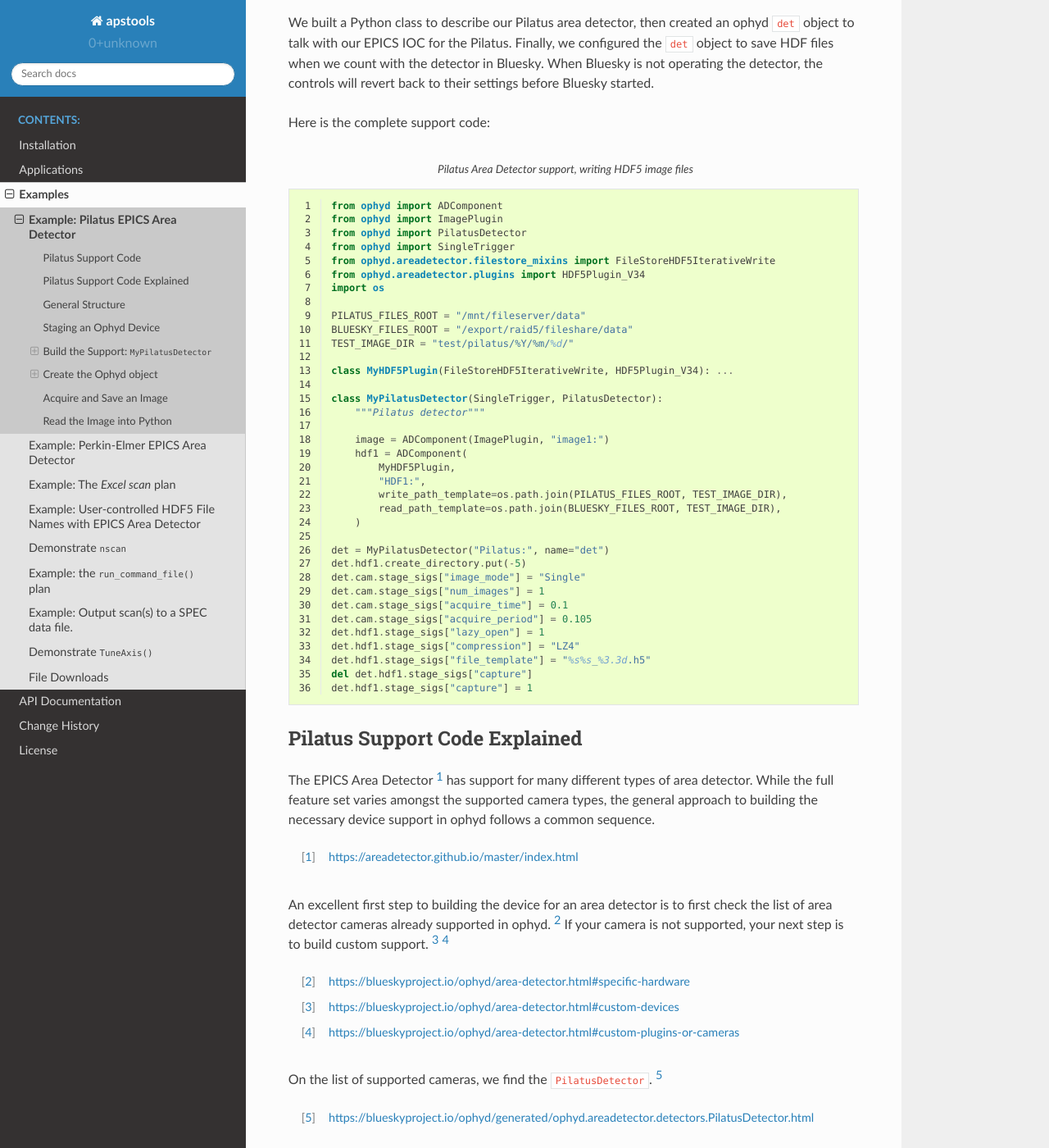
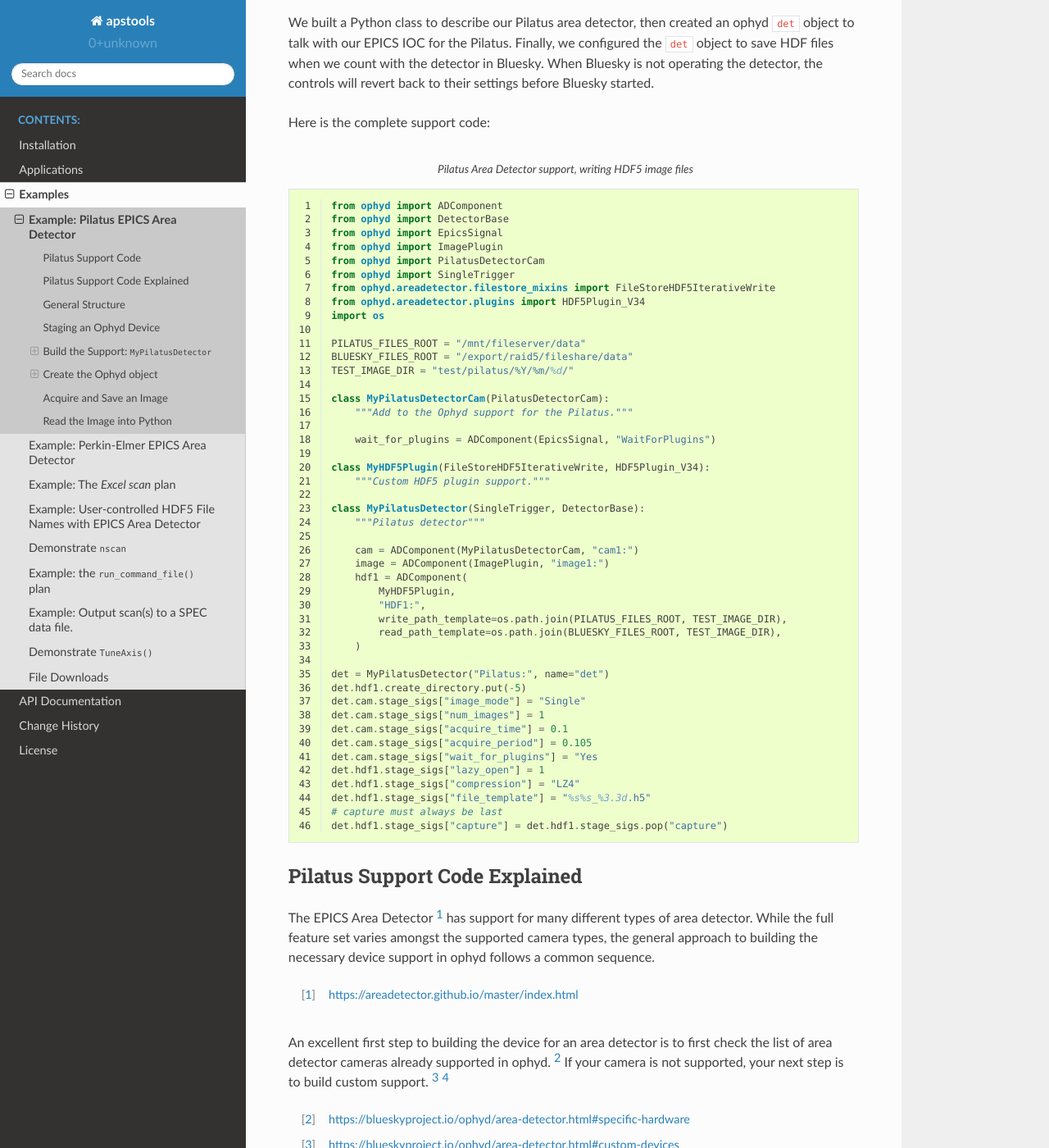
Before and after one commit to dogrecajb/apstools, a Sphinx documentation site: the page built from docs/source/examples/_ad__pilatus.rst, in a window 1280 px wide and 1400 px high, scrolled down 416 px. Shown: the whole window at 82% size. Built offline with Sphinx 7.4.7 and the Read the Docs theme 2.0.0, drawn with Linux system fonts in a browser that asks for light colours; some of the changed text lies outside the part shown.

Commit message:
DOC #671 as advised

```diff
--- a/docs/source/examples/_ad__pilatus.rst
+++ b/docs/source/examples/_ad__pilatus.rst
@@ -36,8 +36,10 @@ Here is the complete support code:
     :linenos:
 
     from ophyd import ADComponent
+    from ophyd import DetectorBase
+    from ophyd import EpicsSignal
     from ophyd import ImagePlugin
-    from ophyd import PilatusDetector
+    from ophyd import PilatusDetectorCam
     from ophyd import SingleTrigger
     from ophyd.areadetector.filestore_mixins import FileStoreHDF5IterativeWrite
     from ophyd.areadetector.plugins import HDF5Plugin_V34
@@ -47,11 +49,18 @@ Here is the complete support code:
     BLUESKY_FILES_ROOT = "/export/raid5/fileshare/data"
     TEST_IMAGE_DIR = "test/pilatus/%Y/%m/%d/"
 
-    class MyHDF5Plugin(FileStoreHDF5IterativeWrite, HDF5Plugin_V34): ...
+    class MyPilatusDetectorCam(PilatusDetectorCam):
+        """Add to the Ophyd support for the Pilatus."""
 
-    class MyPilatusDetector(SingleTrigger, PilatusDetector):
+        wait_for_plugins = ADComponent(EpicsSignal, "WaitForPlugins")
+
+    class MyHDF5Plugin(FileStoreHDF5IterativeWrite, HDF5Plugin_V34):
+        """Custom HDF5 plugin support."""
+
+    class MyPilatusDetector(SingleTrigger, DetectorBase):
         """Pilatus detector"""
 
+        cam = ADComponent(MyPilatusDetectorCam, "cam1:")
         image = ADComponent(ImagePlugin, "image1:")
         hdf1 = ADComponent(
             MyHDF5Plugin,
@@ -66,11 +75,12 @@ Here is the complete support code:
     det.cam.stage_sigs["num_images"] = 1
     det.cam.stage_sigs["acquire_time"] = 0.1
     det.cam.stage_sigs["acquire_period"] = 0.105
+    det.cam.stage_sigs["wait_for_plugins"] = "Yes
     det.hdf1.stage_sigs["lazy_open"] = 1
     det.hdf1.stage_sigs["compression"] = "LZ4"
     det.hdf1.stage_sigs["file_template"] = "%s%s_%3.3d.h5"
-    del det.hdf1.stage_sigs["capture"]
-    det.hdf1.stage_sigs["capture"] = 1
+    # capture must always be last
+    det.hdf1.stage_sigs["capture"] = det.hdf1.stage_sigs.pop("capture")
 
 
 .. _ad_pilatus.explanation:
@@ -99,7 +109,7 @@ On the list of supported cameras, we find the ``PilatusDetector``. [#]_
 .. [#] https://blueskyproject.io/ophyd/generated/ophyd.areadetector.detectors.PilatusDetector.html
 
 Note that ophyd makes a distinction (using the Pilatus here as an
-example) between ``PilatusDetector` and ``PilatusDetectorCam``.  We'll
+example) between ``PilatusDetector`` and ``PilatusDetectorCam``.  We'll
 clarify that distinction below.
 
 Pay special attention to the :ref:`ad_pilatus.staging` section.  Staging is
@@ -287,14 +297,27 @@ We could get the same structure with this class instead:
 The ``ophyd.areadetector.PilatusDetectorCam`` class provides
 an ophyd ``Device`` interface for the *ADPilatus* camera controls.
 This support is already included in the ``PilatusDetector`` class
-so we do not need to add it (although there is no problem if we
-add it anyway).
+so might not need to add it.  But we want to add support for the
+``WaitForPlugins`` PV.  This support has not yet been added in ``ophyd``.
 
 Any useful implementation of an EPICS area detector will support the
 camera module, which controls the features of the camera and image
 acquisition.  The detector classes defined in ``ophyd.areadetector.detectors``
 all support the cam module appropriate for that detector.  They are convenience
 classes for the repetitive step of adding ``cam`` support.
+
+.. code-block:: python
+    :caption: alternative, equivalent to above
+    :linenos:
+
+    from ophyd import EpicsSignal
+    from ophyd import PilatusDetectorCam
+
+    class MyPilatusDetectorCam(PilatusDetectorCam):
+        """Add to the Ophyd support for the Pilatus."""
+
+        wait_for_plugins = ADComponent(EpicsSignal, "WaitForPlugins")
+
 
 HDF5Plugin: Writing images to an HDF5 File
 ++++++++++++++++++++++++++++++++++++++++++
@@ -477,6 +500,16 @@ file numbering and will automatically save the file once the image is
 captured.  By default, ophyd will choose a file name based on a random
 ``uuid``. [#]_  It is possible to change this naming style but those
 steps are beyond this example.
+
+..  note:: It is really not good practice to be setting
+    ``blocking_callbacks`` to ``Yes`` in the area detector
+    plugin's ``stage_sigs``.
+    That slows down the detector. The preferred practice is to set
+    ``blocking_callbacks`` to ``No`` in the plugin and set
+    ``wait_for_plugins`` to ``Yes`` in the cam (driver).
+    That way all plugins can run in their own threads without
+    slowing down the driver, and the detector will still wait for
+    them all to complete before it reports that acquisition is done.
 
 We want to enable the ``LazyOpen`` feature [#]_  (so we do not have to acquire
 an image into the HDF5 plugin before our first data acquisition)::
```
Also changed, not shown: other parts of docs/source/examples/_ad__pilatus.rst (+1 -1 lines).
